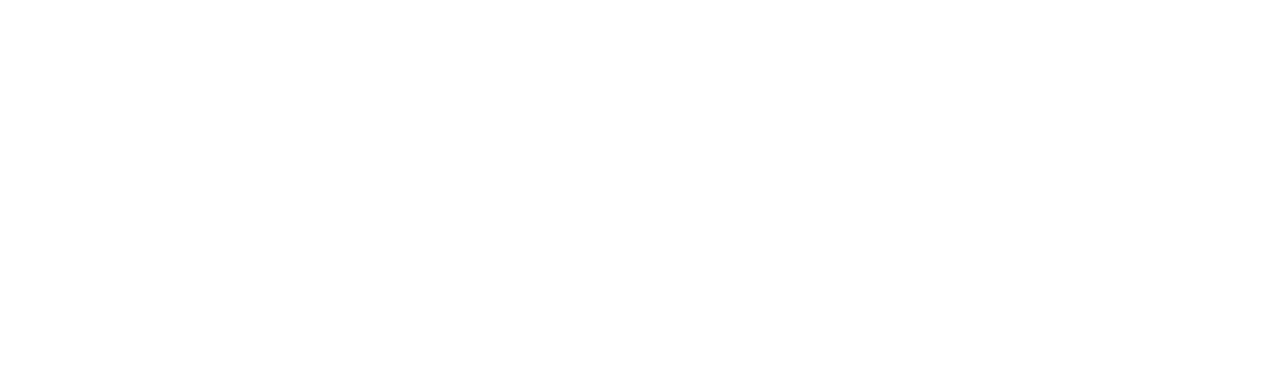
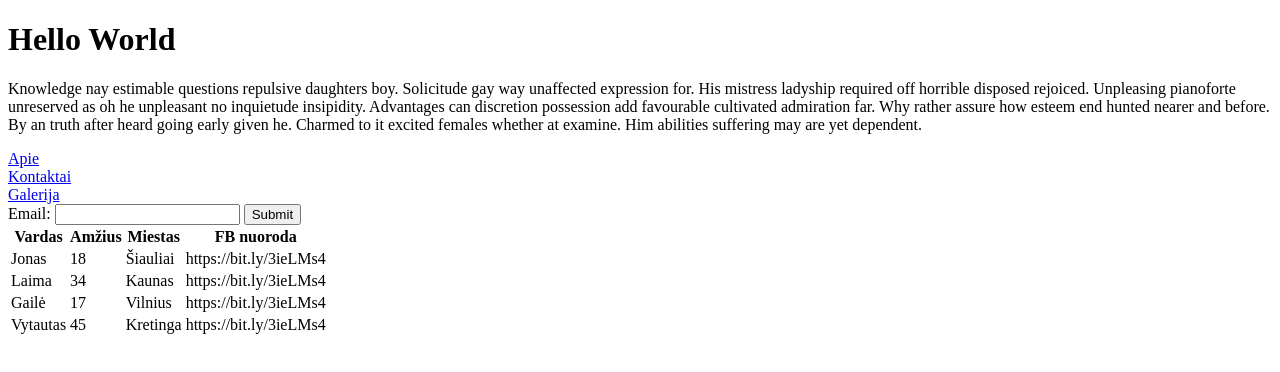
Before and after one commit to laurasadi/Prak.-u-duot.-2-2020-09-09-keli-psl-projektas, a plain HTML site: page index.html in a window 1280 px wide. Drawn offline with Linux system fonts and the light colour scheme.

Commit message:
testas 3

```diff
--- a/index.html
+++ b/index.html
@@ -2,13 +2,55 @@
 <html lang="en">
 <head>
     <meta charset="UTF-8">
-    <title>Title</title>
+    <title>Hello World</title>
 </head>
 <body>
 <header>
+    <h1>Hello World</h1>
+    <p>Knowledge nay estimable questions repulsive daughters boy. Solicitude gay way unaffected expression for. His mistress ladyship required off horrible disposed rejoiced. Unpleasing pianoforte unreserved as oh he unpleasant no inquietude insipidity. Advantages can discretion possession add favourable cultivated admiration far. Why rather assure how esteem end hunted nearer and before. By an truth after heard going early given he. Charmed to it excited females whether at examine. Him abilities suffering may are yet dependent.</p>
     <nav>
-        <a
+        <a href="about.html">Apie</a> <br>
+        <a href="contacts.html">Kontaktai</a> <br>
+        <a href="gallery.html">Galerija</a> <br>
+
     </nav>
+        <form action="/action_page.php">
+            <label for="email">Email:</label>
+            <input type="email" id="email" name="email" pattern="[a-z0-9._%+-]+@[a-z0-9.-]+\.[a-z]{2,}$">
+            <input type="submit"
+    </form>
+    <table>
+        <tr>
+            <th>Vardas</th>
+            <th>Amžius</th>
+            <th>Miestas</th>
+            <th>FB nuoroda</th>
+        </tr>
+        <tr>
+            <td>Jonas</td>
+            <td>18</td>
+            <td>Šiauliai</td>
+            <td>https://bit.ly/3ieLMs4</td>
+        </tr>
+        <tr>
+            <td>Laima</td>
+            <td>34</td>
+            <td>Kaunas</td>
+            <td>https://bit.ly/3ieLMs4</td>
+        </tr>
+        <tr>
+            <td>Gailė</td>
+            <td>17</td>
+            <td>Vilnius</td>
+            <td>https://bit.ly/3ieLMs4</td>
+        </tr>
+        <tr>
+            <td>Vytautas</td>
+            <td>45</td>
+            <td>Kretinga</td>
+            <td>https://bit.ly/3ieLMs4</td>
+        </tr>
+    </table>
 </header>
 </body>
 </html>
```
Also changed, not shown: about.html (+21 -2 lines), contacts.html (+6 -2 lines), gallery.html (+6 -1 lines).
